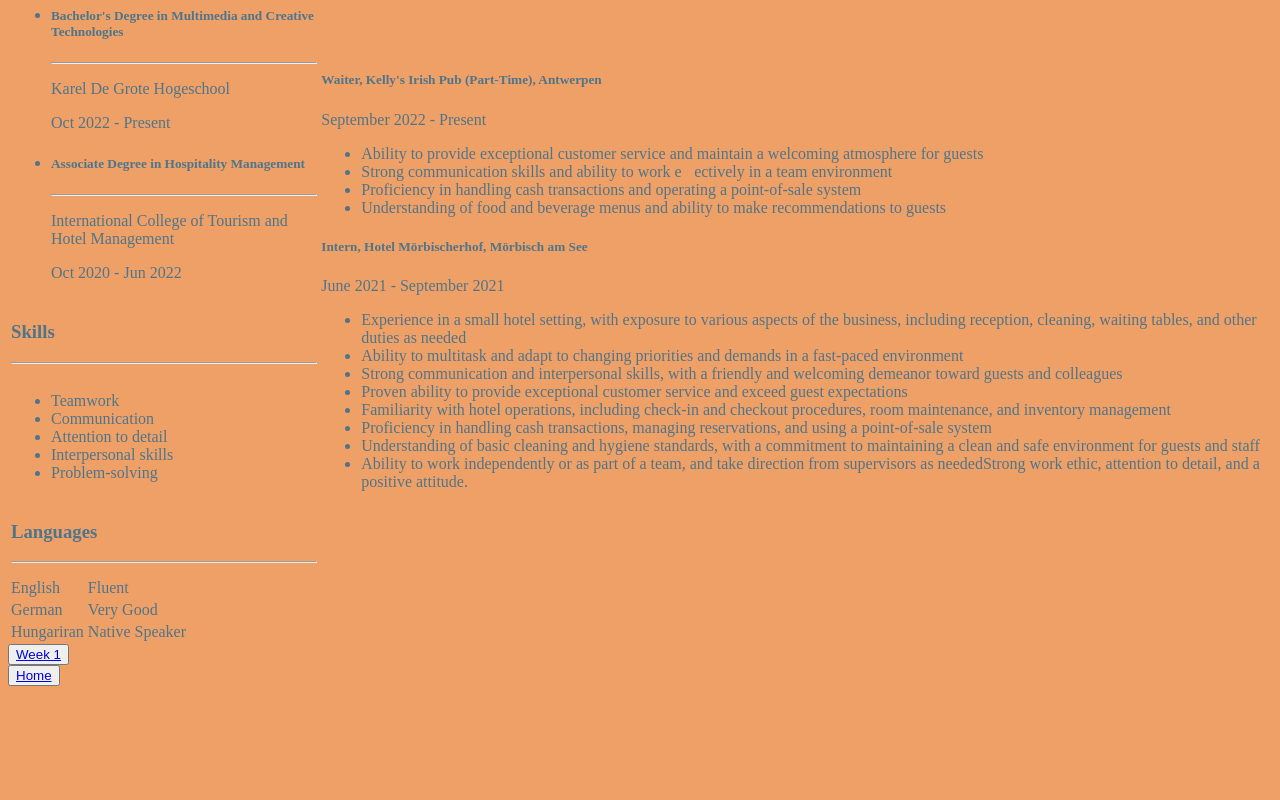
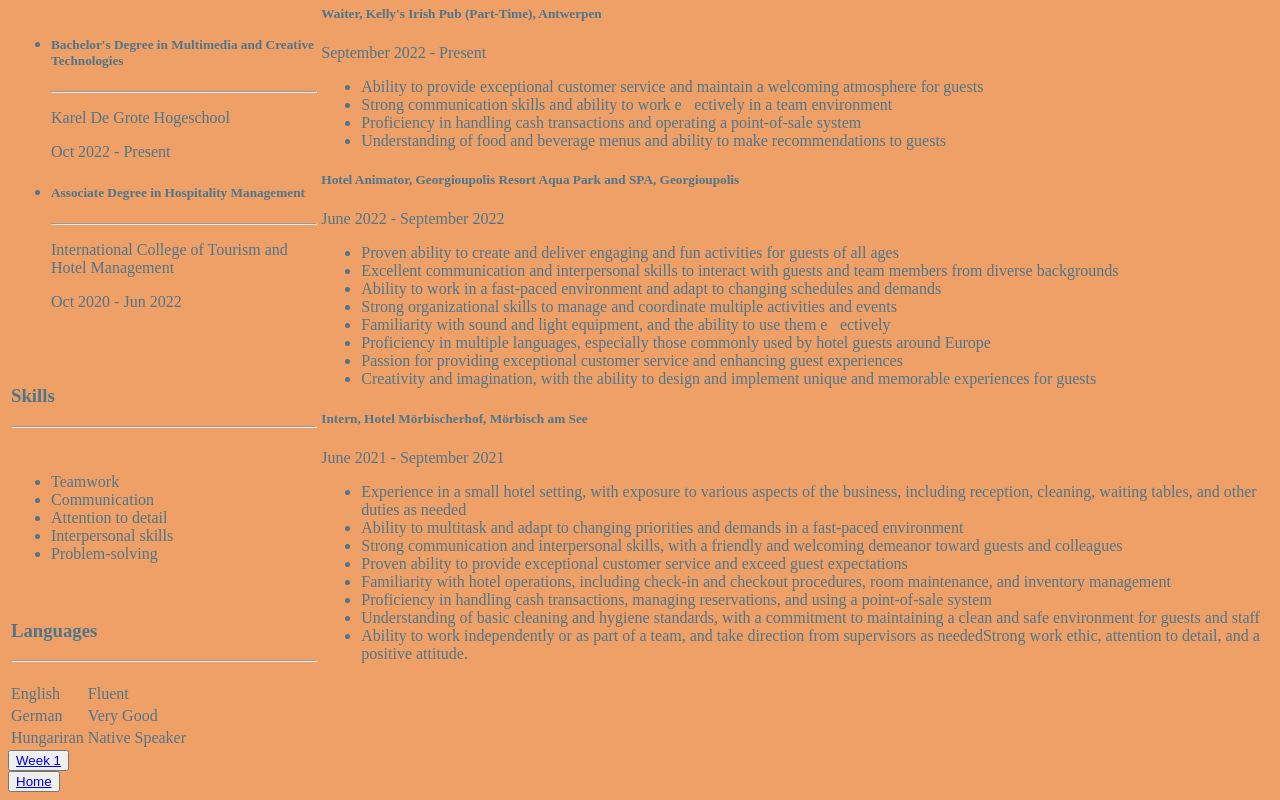
Before and after one commit to BenNyikos/Portfolio, a plain HTML site: page pages/week1/week1_exercise.html in a window 1280 px wide. Shown: the part 606-1406 px from the top of the page. Before the commit the page ends 1300 px from the top, so only its background shows below. Drawn offline with Linux system fonts and the light colour scheme.

Commit message:
Update 1

```diff
--- a/pages/week1_exercise.html
+++ b/pages/week1/week1_exercise.html
@@ -13,7 +13,7 @@
         <tr>
           <th>
             <img
-              src="../images/resume_pic.jpg"
+              src="../../images/week1/resume_pic.jpg"
               height="200"
               alt="close up, about man in forrest, with a hat on"
             />
@@ -104,6 +104,47 @@
               </ul>
             </div>
             <div>
+              <h5>
+                Hotel Animator, Georgioupolis Resort Aqua Park and SPA,
+                Georgioupolis
+              </h5>
+              <p>June 2022 - September 2022</p>
+              <ul>
+                <li>
+                  Proven ability to create and deliver engaging and fun
+                  activities for guests of all ages
+                </li>
+                <li>
+                  Excellent communication and interpersonal skills to interact
+                  with guests and team members from diverse backgrounds
+                </li>
+                <li>
+                  Ability to work in a fast-paced environment and adapt to
+                  changing schedules and demands
+                </li>
+                <li>
+                  Strong organizational skills to manage and coordinate multiple
+                  activities and events
+                </li>
+                <li>
+                  Familiarity with sound and light equipment, and the ability to
+                  use them e􀃩ectively
+                </li>
+                <li>
+                  Proficiency in multiple languages, especially those commonly
+                  used by hotel guests around Europe
+                </li>
+                <li>
+                  Passion for providing exceptional customer service and
+                  enhancing guest experiences
+                </li>
+                <li>
+                  Creativity and imagination, with the ability to design and
+                  implement unique and memorable experiences for guests
+                </li>
+              </ul>
+            </div>
+            <div>
               <h5>Intern, Hotel Mörbischerhof, Mörbisch am See</h5>
               <p>June 2021 - September 2021</p>
               <ul>
@@ -190,7 +231,7 @@
 
       <button><a href="./week1.html">Week 1</a></button>
       <br />
-      <button><a href="../index.html">Home</a></button>
+      <button><a href="../../index.html">Home</a></button>
     </font>
   </body>
 </html>
```
Also changed, not shown: pages/week1/week1.html (renamed from pages/week1.html, +2 -2 lines), pages/week2/week2.html (renamed from pages/week2.html, +2 -1 lines), pages/week3/week3.html (renamed from pages/week3.html, +1 -1 lines), images/week1/resume_pic.jpg (renamed from images/resume_pic.jpg).
